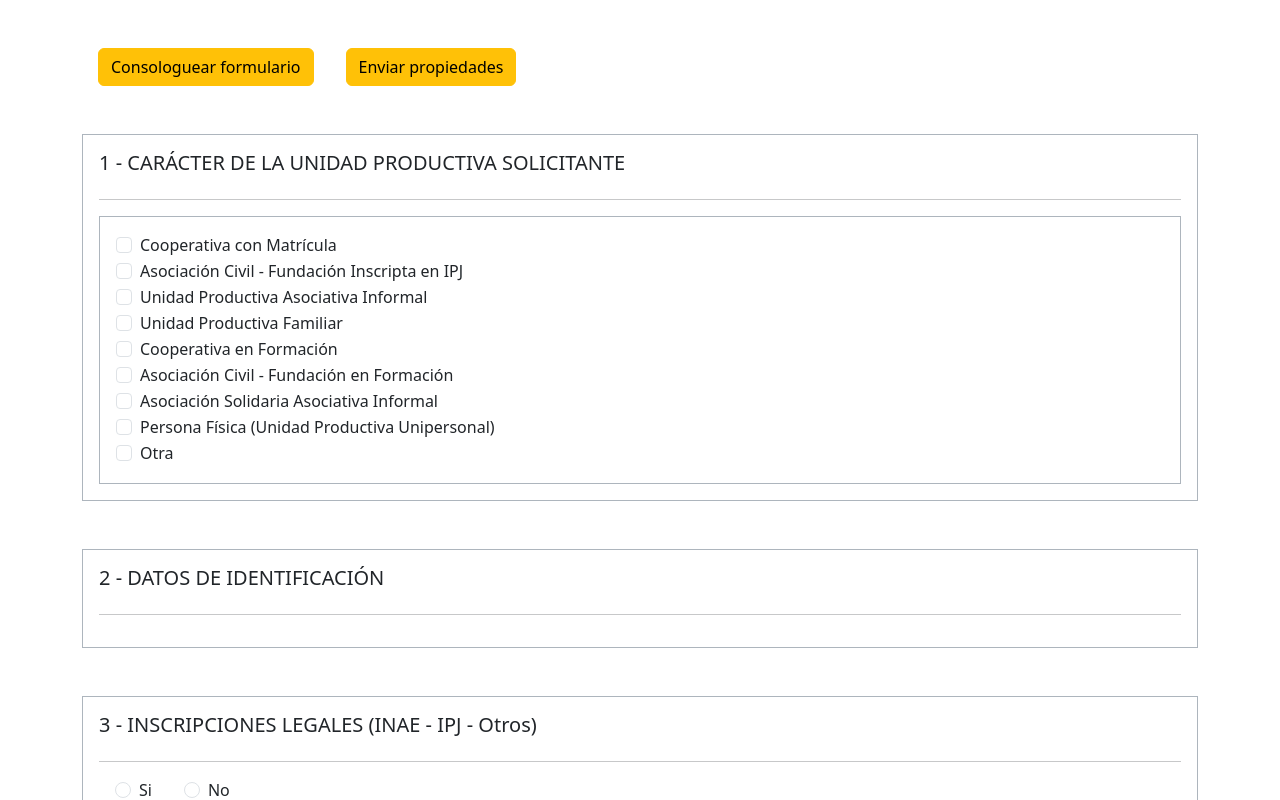
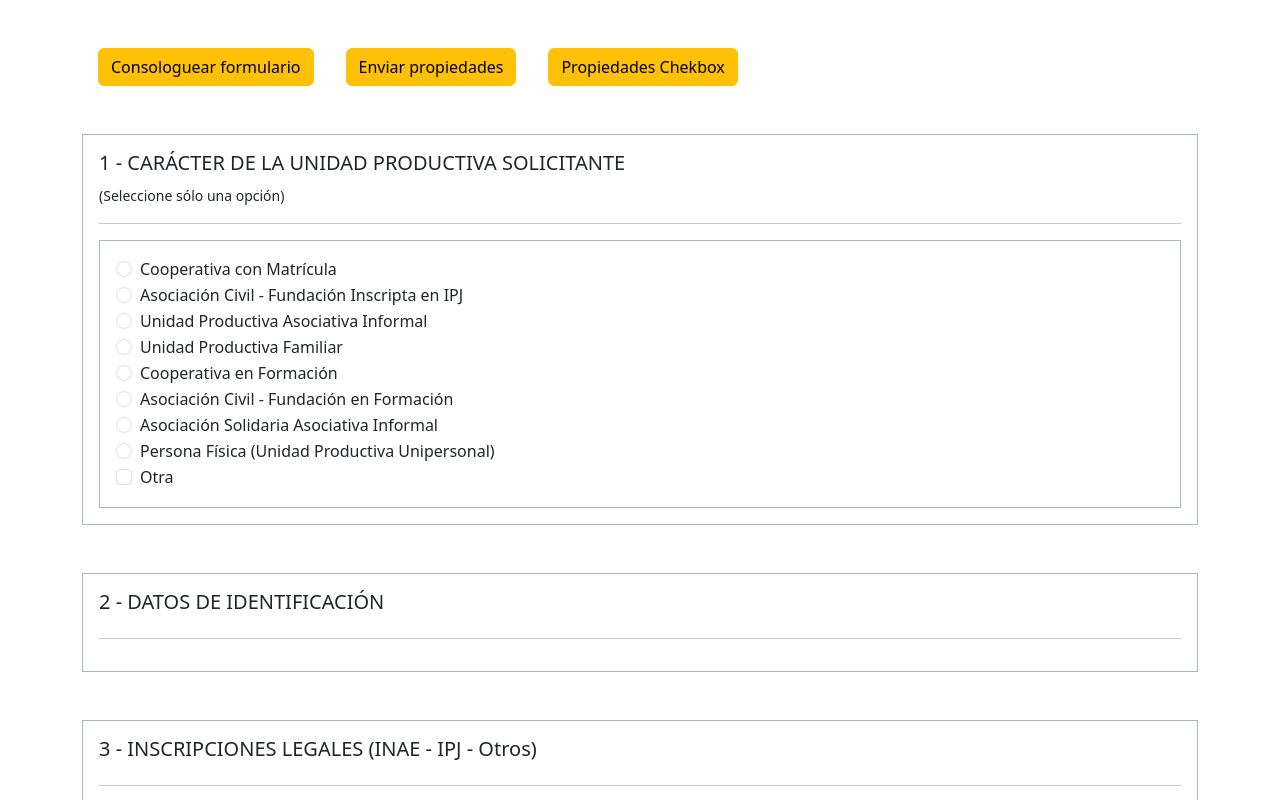
Before and after one commit to franciscoaguirre1/formulario-inscripcion, an Angular app in the folder front/: page / in a window 1280 px wide. Shown: the top 800 px of the page. Built offline with nearby package versions, Linux system fonts and the light colour scheme.

Commit message:
update secciones 1 y 2

```diff
--- a/front/src/app/app.component.html
+++ b/front/src/app/app.component.html
@@ -3,6 +3,7 @@
     <div class="submit">
         <button class="btn btn-warning mx-3" (click)="onFormSubmit()">Consologuear formulario</button>
         <button class="btn btn-warning mx-3" (click)="controlarCampo1()">Enviar propiedades</button>
+        <button class="btn btn-warning mx-3" (click)="consologuearPersonaFisicaSeccion1()">Propiedades Chekbox</button>
 
     </div>
 
@@ -11,45 +12,46 @@
         <!-- Sección 1 -->
 
         <div class="input-section my-5 border border-dark-subtle p-3 my-3">
-            <div class="subheading-title d-flex">
+            <div class="subheading-title">
                 <h5 class="mr-3">1 - CARÁCTER DE LA UNIDAD PRODUCTIVA SOLICITANTE</h5>
+                <small>(Seleccione sólo una opción)</small>
             </div>
             <hr>
             <div class="container border border-dark-subtle p-3">
                 <div class="form-check">
-                    <input (click)="UnidadesAsociativasProductivas()"  formControlName="caracterUnidadProductivaSolicitante" class="form-check-input radio-section-1 minimal" type="checkbox" name="caracterUnidadProductivaSolicitante" id="inlineRadio1" value="Cooperativa con Matrícula">
+                    <input (click)="UnidadesAsociativasProductivas()"  formControlName="caracterUnidadProductivaSolicitante" class="form-check-input minimal" type="radio" name="caracterUnidadProductivaSolicitante" id="inlineRadio1" value="Cooperativa con Matrícula">
                     <label class="form-check-label" for="inlineRadio1">Cooperativa con Matrícula</label>
                 </div>
                 <div class="form-check">
-                    <input (click)="UnidadesAsociativasProductivas()" formControlName="caracterUnidadProductivaSolicitante"  class="form-check-input minimal" type="checkbox" name="caracterUnidadProductivaSolicitante" id="inlineRadio1" value="Asociación Civil - Fundación Inscripta en IPJ">
+                    <input (click)="UnidadesAsociativasProductivas()" formControlName="caracterUnidadProductivaSolicitante"  class="form-check-input minimal" type="radio" name="caracterUnidadProductivaSolicitante" id="inlineRadio2" value="Asociación Civil - Fundación Inscripta en IPJ">
                     <label class="form-check-label" for="inlineRadio1">Asociación Civil - Fundación Inscripta en IPJ</label>
                 </div>
                 <div class="form-check">
-                    <input (click)="UnidadesAsociativasProductivas()" formControlName="caracterUnidadProductivaSolicitante"  class="form-check-input minimal" type="checkbox" name="caracterUnidadProductivaSolicitante" id="inlineRadio1" value="Unidad Productiva Asociativa Informal">
+                    <input (click)="UnidadesAsociativasProductivas()" formControlName="caracterUnidadProductivaSolicitante"  class="form-check-input minimal" type="radio" name="caracterUnidadProductivaSolicitante" id="inlineRadio3" value="Unidad Productiva Asociativa Informal">
                     <label class="form-check-label" for="inlineRadio1">Unidad Productiva Asociativa Informal</label>
                 </div>
                 <div class="form-check">
-                    <input (click)="UnidadesAsociativasProductivas()" formControlName="caracterUnidadProductivaSolicitante"  class="form-check-input minimal" type="checkbox" name="caracterUnidadProductivaSolicitante" id="inlineRadio1" value="Unidad Productiva Familiar">
+                    <input (click)="UnidadesAsociativasProductivas()" formControlName="caracterUnidadProductivaSolicitante"  class="form-check-input minimal" type="radio" name="caracterUnidadProductivaSolicitante" id="inlineRadio3" value="Unidad Productiva Familiar">
                     <label class="form-check-label" for="inlineRadio1">Unidad Productiva Familiar</label>
                 </div>
                 <div class="form-check">
-                    <input (click)="UnidadesAsociativasProductivas()" formControlName="caracterUnidadProductivaSolicitante"  class="form-check-input minimal" type="checkbox" name="caracterUnidadProductivaSolicitante" id="inlineRadio1" value="Cooperativa en Formación">
+                    <input (click)="UnidadesAsociativasProductivas()" formControlName="caracterUnidadProductivaSolicitante"  class="form-check-input minimal" type="radio" name="caracterUnidadProductivaSolicitante" id="inlineRadio4" value="Cooperativa en Formación">
                     <label class="form-check-label" for="inlineRadio1">Cooperativa en Formación</label>
                 </div>
                 <div class="form-check">
-                    <input (click)="UnidadesAsociativasProductivas()" formControlName="caracterUnidadProductivaSolicitante" class="form-check-input minimal" type="checkbox" name="caracterUnidadProductivaSolicitante" id="inlineRadio1" value="Asociación Civil - Fundación en Formación">
+                    <input (click)="UnidadesAsociativasProductivas()" formControlName="caracterUnidadProductivaSolicitante" class="form-check-input minimal" type="radio" name="caracterUnidadProductivaSolicitante" id="inlineRadio5" value="Asociación Civil - Fundación en Formación">
                     <label class="form-check-label" for="inlineRadio1">Asociación Civil - Fundación en Formación</label>
                 </div>
                 <div class="form-check">
-                    <input (click)="UnidadesAsociativasProductivas()"  formControlName="caracterUnidadProductivaSolicitante" class="form-check-input minimal" type="checkbox" name="caracterUnidadProductivaSolicitante" id="inlineRadio1" value="Asociación Solidaria Asociativa Informal">
+                    <input (click)="UnidadesAsociativasProductivas()"  formControlName="caracterUnidadProductivaSolicitante" class="form-check-input minimal" type="radio" name="caracterUnidadProductivaSolicitante" id="inlineRadio6" value="Asociación Solidaria Asociativa Informal">
                     <label class="form-check-label" for="inlineRadio1">Asociación Solidaria Asociativa Informal</label>
                 </div>
                 <div class="form-check">
-                    <input (click)="unidadProductivaUnipersonal()" formControlName="caracterUnidadProductivaSolicitante" class="form-check-input minimal" type="checkbox" name="caracterUnidadProductivaSolicitante" id="inlineRadio1" value="Persona Física (Unidad Productiva Unipersonal)">
+                    <input (click)="unidadProductivaUnipersonal()" formControlName="caracterUnidadProductivaSolicitante" class="form-check-input minimal" type="radio" name="caracterUnidadProductivaSolicitante" id="inlineRadio7" value="Persona Física (Unidad Productiva Unipersonal)">
                     <label class="form-check-label" for="inlineRadio1">Persona Física (Unidad Productiva Unipersonal)</label>
                 </div>
                 <div class="form-check">
-                    <input (click)="changeInputsectionOne()" formControlName="caracterUnidadProductivaSolicitante" class="form-check-input minimal" type="checkbox" name="caracterUnidadProductivaSolicitante" id="inlineRadio1" value="Persona Física (Unidad Productiva Unipersonal)">
+                    <input (click)="changeInputsectionOne()" (click)="UnidadesAsociativasProductivas()" formControlName="caracterUnidadProductivaSolicitante" class="form-check-input minimal" type="checkbox" name="caracterUnidadProductivaSolicitante" id="inlineRadio8" value="Persona Física (Unidad Productiva Unipersonal)">
                     <label class="form-check-label" for="inlineRadio1">Otra</label>
                 </div>
                 <div *ngIf="inputSectionOneValue" class="my-3">
@@ -70,6 +72,11 @@
                 <h5 class="mr-3">2 - DATOS DE IDENTIFICACIÓN</h5>
             </div>
             <hr>
+
+
+        <!-- Sección 2.1 -->
+
+
             <div *ngIf="esPersonaFisica" class="section-2-1">
                 <div class="subheading-title d-flex">
                     <h5 class="mr-3">2.1 - Unidad Productiva Unipersonal</h5>
@@ -185,6 +192,11 @@
                     </div>
                 </div>
             </div>
+
+
+
+            <!-- Sección 2.2 -->
+
             <div *ngIf="esUnidadAsociativaProductiva" class="section-2-2">
                 <div class="subheading-title d-flex">
                     <h5 class="mr-3">2.2 Unidades Asociativas Productivas (incluye las familiares)</h5>
@@ -234,11 +246,11 @@
             <hr>
             <div class="d-flex ">
                 <div class="form-check mx-3">
-                    <input (click)="cambioInscripcionesLegalesSi()" [(ngModel)]="tieneRegistroSection3" [ngModelOptions]="{standalone: true}" class="form-check-input" type="radio" name="flexRadioDefault" id="flexRadioDefault1" value="True">
+                    <input (click)="cambioInscripcionesLegalesSi()" formControlName = "inscripcionesLegales" class="form-check-input minimal" type="radio" name="inscripcionesLegales" id="flexRadioDefault1" value="True">
                     <label class="form-check-label" for="flexRadioDefault1">Si</label>
                 </div>
                 <div class="form-check mx-3">
-                    <input (click)="cambioInscripcionesLegalesNo()" [(ngModel)]="tieneRegistroSection3" [ngModelOptions]="{standalone: true}" class="form-check-input" type="radio" name="flexRadioDefault" id="flexRadioDefault2" value="False">
+                    <input (click)="cambioInscripcionesLegalesNo()" formControlName = "inscripcionesLegales"  class="form-check-input minimal" type="radio" name="inscripcionesLegales" id="flexRadioDefault2" value="False">
                     <label class="form-check-label" for="flexRadioDefault2">No</label>
                 </div>
             </div>
@@ -263,12 +275,46 @@
             <div class="d-flex mt-3">
                 <label  class="form-label">¿Su actividad es Agropecuaria?:</label>
                 <div class="form-check mx-3">
-                    <input [(ngModel)]="tieneRegistroSection3" [ngModelOptions]="{standalone: true}" class="form-check-input" type="radio" name="flexRadioDefault" id="flexRadioDefault1" value="True">
+                    <input (click)="cambioActividadAgropecuariaSi()" class="form-check-input" type="radio" name="flexRadioDefault" id="flexRadioDefault1" value="True">
                     <label class="form-check-label" for="flexRadioDefault1">Si</label>
                 </div>
                 <div class="form-check mx-3">
-                    <input  [(ngModel)]="tieneRegistroSection3" [ngModelOptions]="{standalone: true}" class="form-check-input" type="radio" name="flexRadioDefault" id="flexRadioDefault2" value="False">
+                    <input (click)="cambioActividadAgropecuariaNo()" class="form-check-input" type="radio" name="flexRadioDefault" id="flexRadioDefault2" value="False">
                     <label class="form-check-label" for="flexRadioDefault2">No</label>
+                </div>
+            </div>
+            <div *ngIf="esActividadAgropecuaria" class="row">
+                <div class="col-3">
+                    <div class="mb-3">
+                        <label  class="form-label">RENSPA N°</label>
+                        <div class="input-group">
+                            <input formControlName="esactividadAgropecuaria" name="esactividadAgropecuaria" type="text" class="form-control" id="basic-url" aria-describedby="basic-addon3 basic-addon4">
+                        </div>
+                    </div>
+                </div>
+                <div class="col-3">
+                    <div class="mb-3">
+                        <label  class="form-label">MARCAS Y SEÑALES</label>
+                        <div class="input-group">
+                            <input formControlName="esactividadAgropecuaria" name="esactividadAgropecuaria" type="text" class="form-control" id="basic-url" aria-describedby="basic-addon3 basic-addon4">
+                        </div>
+                    </div>
+                </div>
+                <div class="col-3">
+                    <div class="mb-3">
+                        <label  class="form-label">RENAF</label>
+                        <div class="input-group">
+                            <input formControlName="esactividadAgropecuaria" name="esactividadAgropecuaria" type="text" class="form-control" id="basic-url" aria-describedby="basic-addon3 basic-addon4">
+                        </div>
+                    </div>
+                </div>
+                <div class="col-3">
+                    <div class="mb-3">
+                        <label  class="form-label">Otro ¿Cuál?</label>
+                        <div class="input-group">
+                            <input formControlName="esactividadAgropecuaria" name="esactividadAgropecuaria" type="text" class="form-control" id="basic-url" aria-describedby="basic-addon3 basic-addon4">
+                        </div>
+                    </div>
                 </div>
             </div>
         </div>
--- a/front/src/app/app.component.ts
+++ b/front/src/app/app.component.ts
@@ -21,6 +21,7 @@ export class AppComponent implements OnInit{
     domicilioPredioProductivoSection5: boolean = true
     esPersonaFisica : boolean = false
     esUnidadAsociativaProductiva: boolean = false
+    esActividadAgropecuaria: boolean = false
 
 
     constructor(private fb: FormBuilder) {
@@ -44,6 +45,14 @@ export class AppComponent implements OnInit{
       this.domicilioPredioProductivoSection5 = true
     }
 
+    cambioActividadAgropecuariaSi() {
+        this.esActividadAgropecuaria = true
+    }
+
+    cambioActividadAgropecuariaNo() {
+        this.esActividadAgropecuaria = false
+    }
+
 
     ngOnInit(): void {
 
@@ -52,6 +61,8 @@ export class AppComponent implements OnInit{
 
         // 1.- CARÁCTER DE LA UNIDAD PRODUCTIVA SOLICITANTE
         caracterUnidadProductivaSolicitante: ['', Validators.required],
+        inscripcionesLegales: ['', Validators.required],
+        esactividadAgropecuaria: ['', Validators.required],
 
       //   // 2.- DATOS DE IDENTIFICACIÓN
       //   //2.1.- Unidad Productiva Unipersonal
@@ -268,6 +279,9 @@ export class AppComponent implements OnInit{
         console.error("Container with class 'container-7' not found.");
       }
     }
+
+
+
 
 
 
@@ -489,13 +503,25 @@ export class AppComponent implements OnInit{
 
     console.log("radio",radioButtonsSection1);
     console.log("input",textInputSection1);
-
-
-
     }
 
     agregarNuevoResponsableSection9b() {
 
     }
 
+
+    // cómo controlar cuando aparezca y desaparezca el item 2.1
+
+
+    consologuearPersonaFisicaSeccion1() {
+        const personaFisica = document.getElementById("inlineRadio7");
+        console.log(personaFisica);
+    }
+
+
+    // cómo controlar cuando aparezca y desaparezca el item 2.2
+
+
+
+
 }
```
